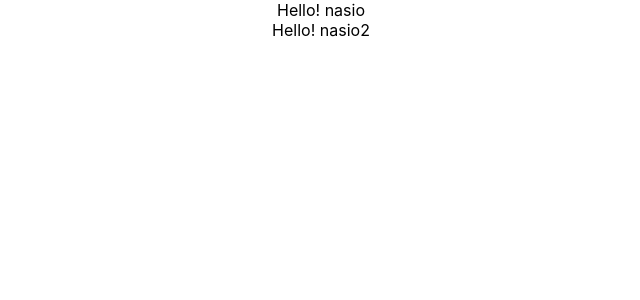
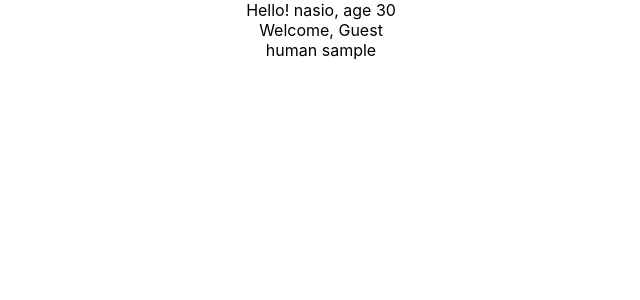
Before and after one commit to kingkazuma7/react-typescript-demo, a React (Create React App) app: page / in a window 1280 px wide. Shown: the top 300 px of the page, without its empty margins (319-959 px from the left). Built offline with nearby package versions, Linux system fonts and the light colour scheme.

Commit message:
Greet, Person props受け渡し

```diff
--- a/src/App.tsx
+++ b/src/App.tsx
@@ -1,11 +1,18 @@
 import './App.css';
 import { Greet } from './components/Greet';
+import { Person } from './components/Person';
 
 function App() {
+  const personName = {
+    first: 'tanaka',
+    last: 'tarou',
+  }
+
   return (
     <div className='App'>
-      <Greet name='nasio' />
-      <Greet name='nasio2' />
+      <Greet name='nasio' age={30} isLoggedIn={true} />
+      <Greet name='nasio2' age={20} isLoggedIn={false} />
+      <Person name={personName} />
     </div>
   );
 }
--- a/src/components/Greet.tsx
+++ b/src/components/Greet.tsx
@@ -1,10 +1,18 @@
 type GreetProps = {
-  name: string
+  name: string,
+  age: number,
+  isLoggedIn: boolean,
 }
 
 
 export const Greet = (props: GreetProps) => {
   return (
-    <div>Hello! {props.name}</div>
+    <div>
+      {
+        props.isLoggedIn ?
+        `Hello! ${props.name}, age ${props.age}` :
+        'Welcome, Guest'
+      }
+    </div>
   )
 }
--- /dev/null
+++ b/src/components/Person.tsx
@@ -0,0 +1,17 @@
+type personProps = {
+  name: {
+    first: string,
+    last: string,
+  }
+}
+
+export const Person = (props: personProps) => {
+  console.log(props);
+
+  return (
+    <div>human sample
+      {/* <div>{props.name.first}</div>
+      <div>{props.name.last}</div> */}
+    </div>
+  )
+}
```
